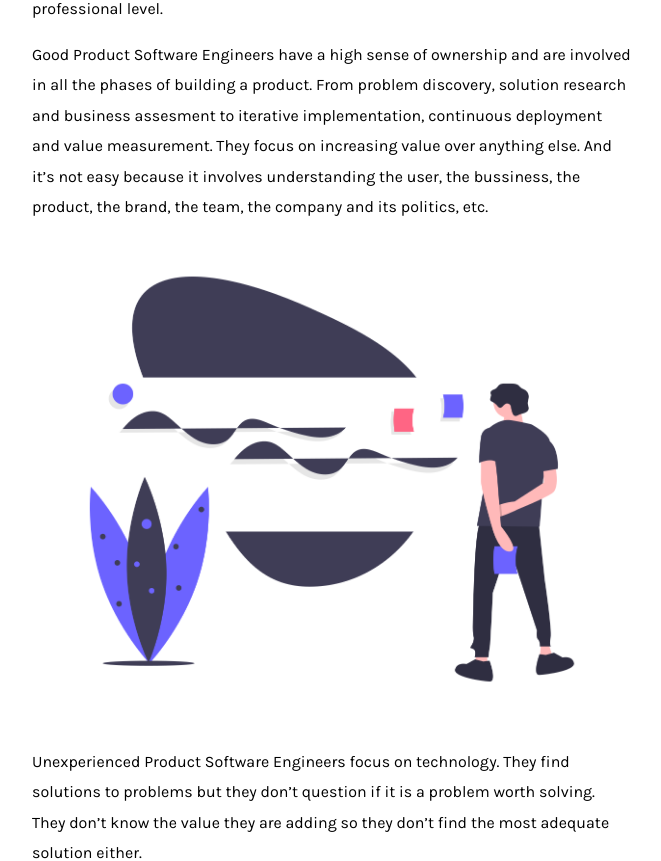
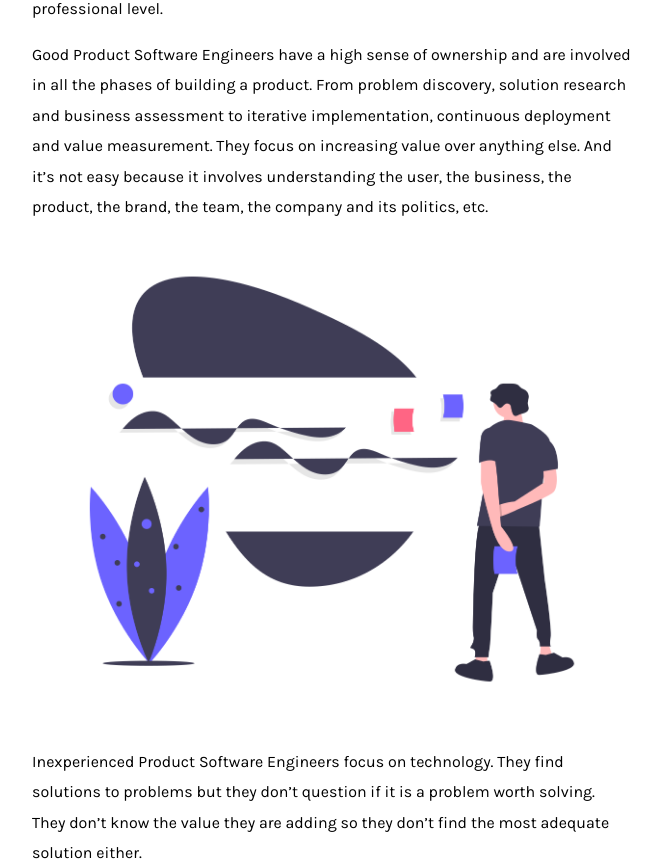
Before and after one commit to stanete/stanete.github.io, a Jekyll site: the page built from _posts/2020-05-27-focus-on-value.md, in a window 1280 px wide and 1400 px high. Shown: the part 430-1291 px from the top of the window, without its empty margins (308-969 px from the left). Built offline with Jekyll 4.4.1, drawn with Linux system fonts in a browser that asks for light colours; comment, search, counter and statistics services are not loaded; some of the changed text lies outside the part shown.

Commit message:
Correct some words and typos

```diff
--- a/_posts/2020-05-27-focus-on-value.md
+++ b/_posts/2020-05-27-focus-on-value.md
@@ -8,11 +8,11 @@ image: /images/thought_process.png
 
 I ask myself the same question every day: _Does my work add value?_ Or am I moving rocks uphill just to let them fall and start all over again? Am I like [Sisyphus](https://www.youtube.com/watch?v=q4pDUxth5fQ)?. Not even [20th century philosophers](https://www.youtube.com/watch?v=jQOfbObFOCw) can stop my desire of creating products that actually add value and also make me grow at a personal and professional level.
 
-Good Product Software Engineers have a high sense of ownership and are involved in all the phases of building a product. From problem discovery, solution research and business assesment to iterative implementation, continuous deployment and value measurement. They focus on increasing value over anything else. And it's not easy because it involves understanding the user, the bussiness, the product, the brand, the team, the company and its politics, etc.
+Good Product Software Engineers have a high sense of ownership and are involved in all the phases of building a product. From problem discovery, solution research and business assessment to iterative implementation, continuous deployment and value measurement. They focus on increasing value over anything else. And it's not easy because it involves understanding the user, the business, the product, the brand, the team, the company and its politics, etc.
 
 ![](/images/thought_process.png)
 
-Unexperienced Product Software Engineers focus on technology. They find solutions to problems but they don't question if it is a problem worth solving. They don't know the value they are adding so they don't find the most adequate solution either.
+Inexperienced Product Software Engineers focus on technology. They find solutions to problems but they don't question if it is a problem worth solving. They don't know the value they are adding so they don't find the most adequate solution either.
 
 ## What is value?
 
@@ -27,7 +27,7 @@ I personally prefer how [Ron Jeffries](https://ronjeffries.com/) defines it in [
 
 > In Agile software development —as in many other realms— we talk about the notion of value. We make decisions about what to do, or what not to do, based on value. We do things sooner if they are of higher value, and we do things later if their value is lower. What do we mean by value? Value is, simply, "what you want".
 
-Good and experienced Product Engineering Teams are able to forecast the value they will add with a decent accuracy. They take decisions based on the certainty they have on that forecast and ideally they can quantify it. They can put a number on it because [statistics](https://medium.com/@joseperezaguera/some-basic-statistical-techniques-for-product-managers-250a02586453) and data analysis are part of the culture. But unexperienced ones struggle to do that. Most of the time is because, in their their teams, value is not explicit nor visualized.
+Good and experienced Product Engineering Teams are able to forecast the value they will add with a decent accuracy. They take decisions based on the certainty they have on that forecast and ideally they can quantify it. They can put a number on it because [statistics](https://medium.com/@joseperezaguera/some-basic-statistical-techniques-for-product-managers-250a02586453) and data analysis are part of the culture. But inexperienced ones struggle to do that. Most of the time is because, in their teams, value is not explicit nor visualized.
 
 ![](/images/scrum_board.png)
 
```
Also changed, not shown: other parts of _posts/2020-05-27-focus-on-value.md (+3 -3 lines).
